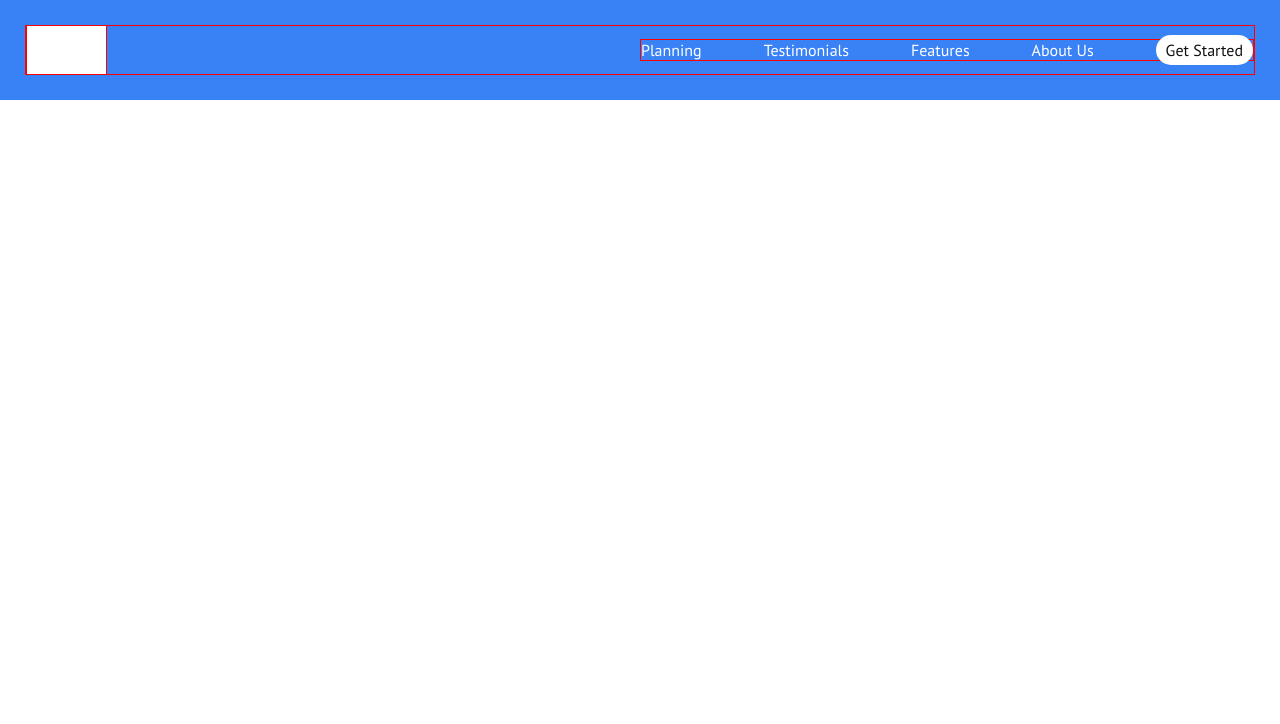
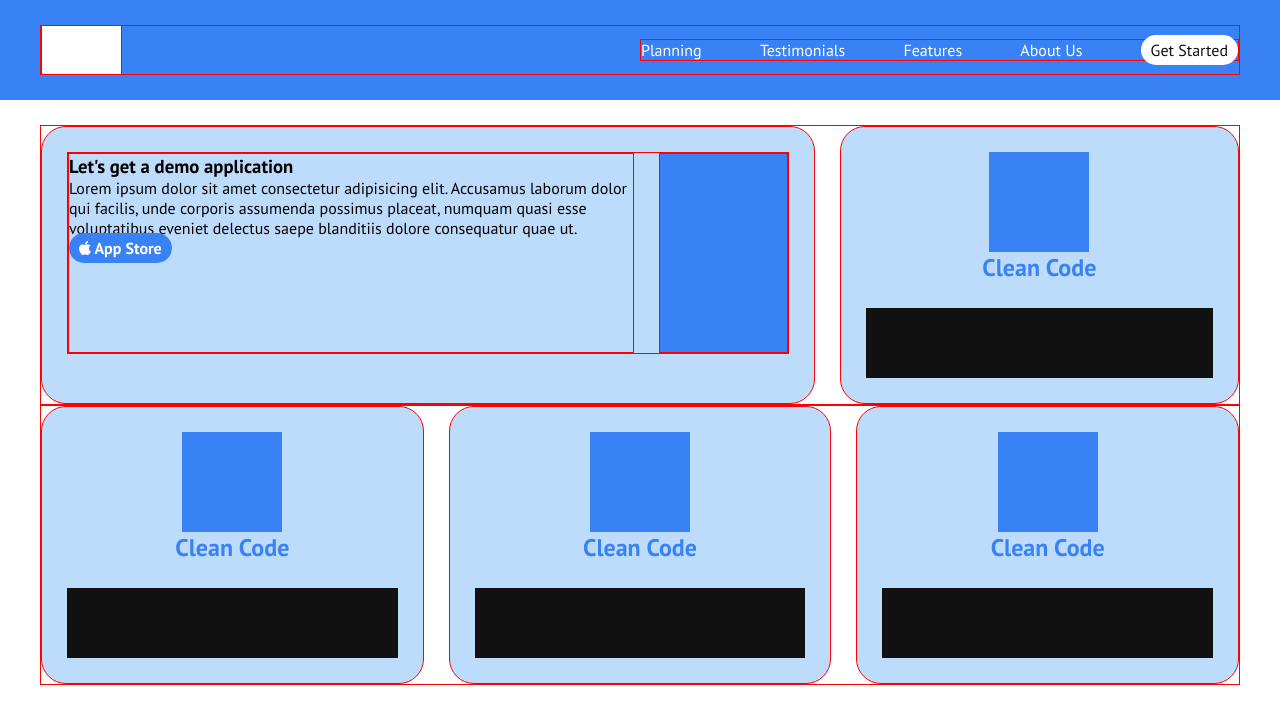
Before and after one commit to Fra-Battaglia/htmlcss-responsive-layout, a plain HTML site: page index.html in a window 1280 px wide. Drawn offline with Linux system fonts and the light colour scheme.

Commit message:
header done, skills structure wip

```diff
--- a/css/style.css
+++ b/css/style.css
@@ -8,6 +8,14 @@ body {
 	margin: 0;
 	padding: 0;
 	box-sizing: border-box;
+}
+
+a {
+	text-decoration: none;
+}
+
+.text-bold {
+	font-weight: bold;
 }
 
 .container {
@@ -31,6 +39,19 @@ body {
 	color: #111111;
 	border-radius: 1000000px;
 	padding: 5px 10px;
+}
+
+.btn-blue {
+	background-color: #3982F5;
+	color: #FFFFFF;
+	border-radius: 1000000px;
+	padding: 5px 10px;
+}
+
+@media screen and (min-width: 992px) {
+	.container {
+		max-width: 1200px;
+	}
 }
 
 /* Header */
@@ -101,7 +122,6 @@ header .container .row {
 
 	header .col > nav a {
 		color: #FFFFFF;
-		text-decoration: none;
 	}
 
 	header .col > nav .btn-white {
@@ -111,9 +131,68 @@ header .container .row {
 
 /* Skills */
 
+.skills {
+	padding: 25px;
+}
 
+.skills .row {
+	flex-direction: column;
+	gap: 25px;
+}
 
-/* Our Job */
+.skill, .demo {
+	width: 100%;
+	padding: 25px;
+	border-radius: 25px;
+	background-color: #BDDCFC;
+	text-align: center;
+}
+
+.demo {
+	text-align: left;
+}
+
+.demo .image {
+	width: 50%;
+	height: 200px;
+	background-color: #3982F5;
+}
+
+.skill-icon {
+	color: #3982F5;
+	margin-bottom: 25px;
+}
+
+.skill-icon .img {
+	background-color: #3982F5;
+	height: 100px;
+	width: 100px;
+	margin: 0 auto;
+}
+
+.skill-text p{
+	background-color: #111111;
+	height: 70px;
+	width: 100%;
+	margin: 0 auto;
+}
+
+@media screen and (min-width: 768px) {
+	.skills .row{
+		flex-direction: row;
+		flex-wrap: nowrap;
+	}
+
+	.demo {
+		flex-grow: 2;
+	}
+
+	.skill, .demo {
+		width: calc(100% / 3);;
+	}
+}
+
+/* Planning */
 
 
 
@@ -121,7 +200,7 @@ header .container .row {
 
 
 
-/* Benefits */
+/* Features */
 
 
 
--- a/index.html
+++ b/index.html
@@ -36,7 +36,64 @@
 
 		<!-- Skills -->
 
-		<div class="skills"></div>
+		<div class="skills">
+			<div class="container">
+				<div class="row">
+					<div class="col demo">
+						<div class="row">
+							<div class="col">
+								<h3>Let's get a demo application</h3>
+								<p>Lorem ipsum dolor sit amet consectetur adipisicing elit. Accusamus laborum dolor qui facilis, unde corporis assumenda possimus placeat, numquam quasi esse voluptatibus eveniet delectus saepe blanditiis dolore consequatur quae ut.</p>
+								<a href="#" class="btn-blue text-bold"><i class="fa-brands fa-apple"></i> App Store</a>
+							</div>
+							<div class="col image"></div>
+						</div>
+					</div>
+					<div class="col skill">
+						<div class="skill-icon">
+							<div class="img"></div>
+							<h2>Clean Code</h2>
+						</div>
+						<div class="skill-text">
+							<p></p>
+							<!-- <p>Lorem ipsum dolor sit amet consectetur adipisicing elit. Ratione nobis, architecto ad dolore quod, facere totam quas recusandaee blanditiis.</p> -->
+						</div>
+					</div>
+				</div>
+				<div class="row">
+					<div class="col skill">
+						<div class="skill-icon">
+							<div class="img"></div>
+							<h2>Clean Code</h2>
+						</div>
+						<div class="skill-text">
+							<p></p>
+							<!-- <p>Lorem ipsum dolor sit amet consectetur adipisicing elit. Ratione nobis, architecto ad dolore quod, facere totam quas recusandaee blanditiis.</p> -->
+						</div>
+					</div>
+					<div class="col skill">
+						<div class="skill-icon">
+							<div class="img"></div>
+							<h2>Clean Code</h2>
+						</div>
+						<div class="skill-text">
+							<p></p>
+							<!-- <p>Lorem ipsum dolor sit amet consectetur adipisicing elit. Ratione nobis, architecto ad dolore quod, facere totam quas recusandaee blanditiis.</p> -->
+						</div>
+					</div>
+					<div class="col skill">
+						<div class="skill-icon">
+							<div class="img"></div>
+							<h2>Clean Code</h2>
+						</div>
+						<div class="skill-text">
+							<p></p>
+							<!-- <p>Lorem ipsum dolor sit amet consectetur adipisicing elit. Ratione nobis, architecto ad dolore quod, facere totam quas recusandaee blanditiis.</p> -->
+						</div>
+					</div>
+				</div>
+			</div>
+		</div>
 
 		<!-- Planning -->
 
```
